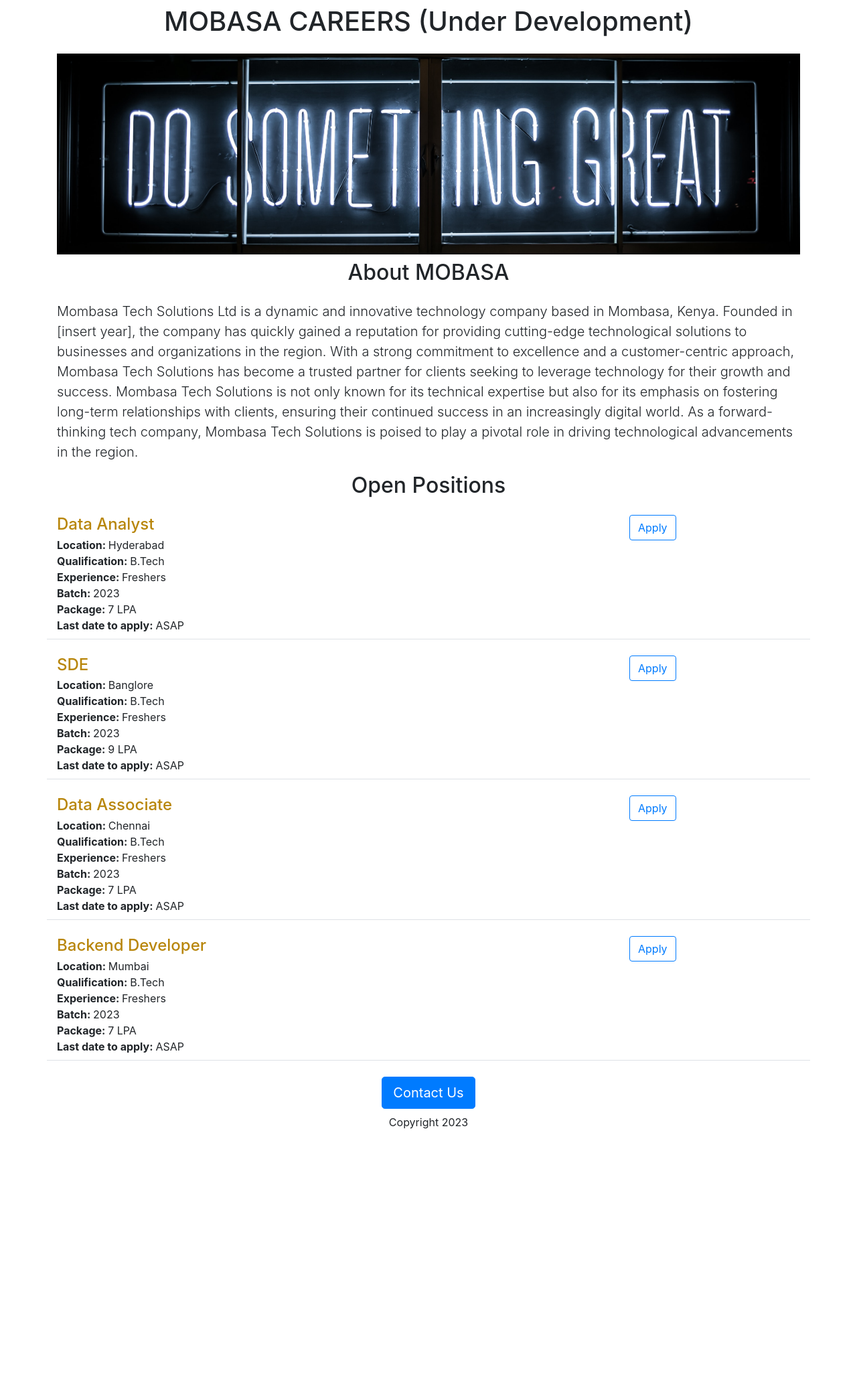
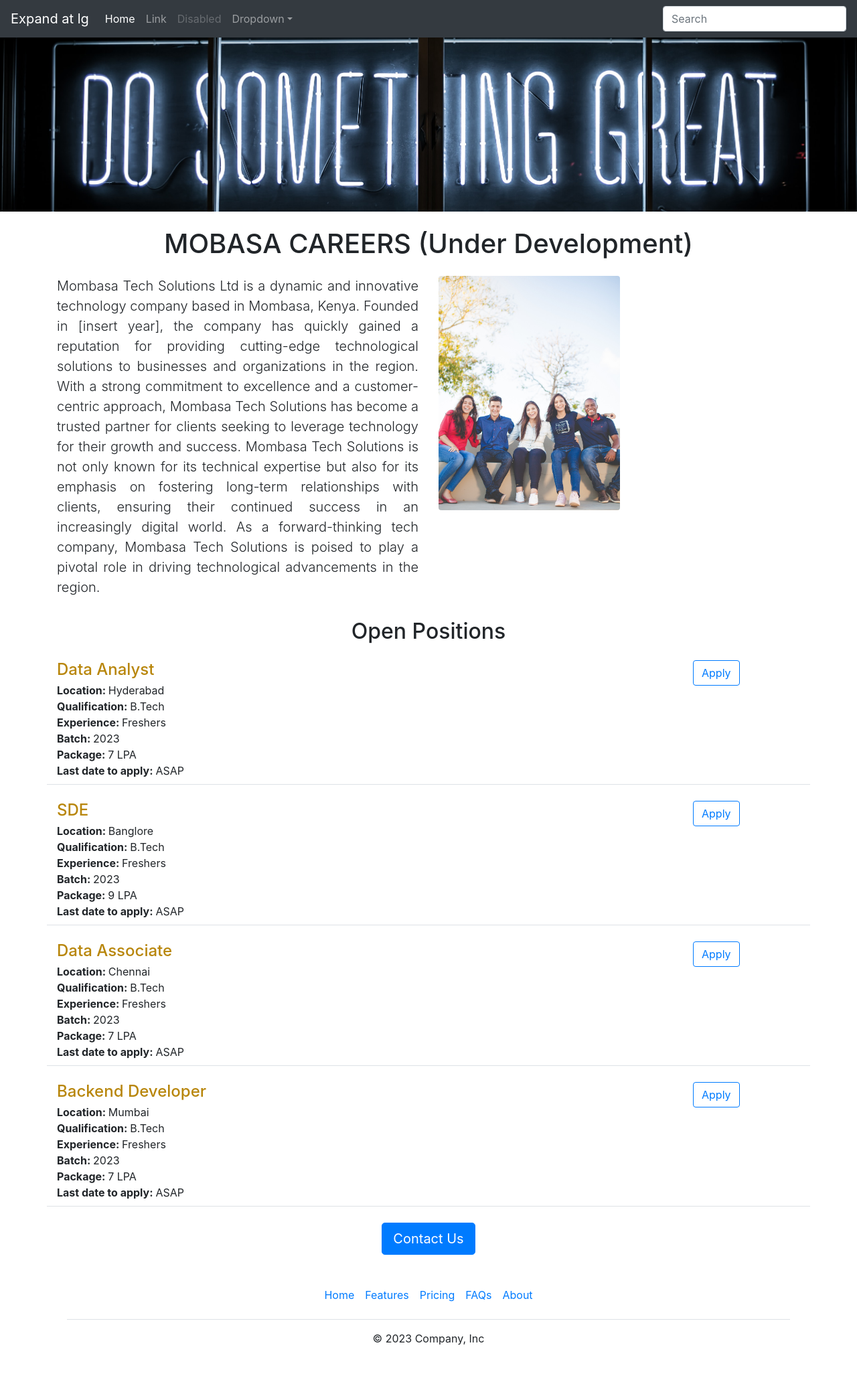
Before and after one commit to MkMOHINUDDIN/latest-job-updates, a Flask app: page / in a window 1280 px wide. Shown: the whole page at 67% size. Before the commit the page ends 1686 px from the top, so only its background shows below. Run offline with Flask 2, Linux system fonts and the light colour scheme.

Commit message:
functioning added

```diff
--- /dev/null
+++ b/templates/footer.html
@@ -0,0 +1,12 @@
+<div class="container">
+    <footer class="py-3 my-4">
+      <ul class="nav justify-content-center border-bottom pb-3 mb-3">
+        <li class="nav-item"><a href="#" class="nav-link px-2 text-body-secondary">Home</a></li>
+        <li class="nav-item"><a href="#" class="nav-link px-2 text-body-secondary">Features</a></li>
+        <li class="nav-item"><a href="#" class="nav-link px-2 text-body-secondary">Pricing</a></li>
+        <li class="nav-item"><a href="#" class="nav-link px-2 text-body-secondary">FAQs</a></li>
+        <li class="nav-item"><a href="#" class="nav-link px-2 text-body-secondary">About</a></li>
+      </ul>
+      <p class="text-center text-body-secondary">&copy; 2023 Company, Inc</p>
+    </footer>
+  </div>
--- a/templates/index.html
+++ b/templates/index.html
@@ -7,21 +7,30 @@
         <title>Job Updates</title>
         <style>
             #banner{
-                height: 300px;
+                height: 260px;
                 width: 100%;
                 margin: 0 auto 0 auto;
                 object-fit: cover;
+                margin-bottom: 16px;
             }
         </style>
 
     </head>
     <body>
+        {% include 'nav.html' %}
+        <img id = 'banner' class="img-fluid" src='/static/banner3.jpg'>
         <div class="container">
             <h1 class="text-center mt-2 mb-4">{{company_name}} CAREERS (Under Development) </h1>
-            <img id = 'banner' class="img-fluid" src='/static/banner3.jpg'>
-            <h2 class="text-center mt-2 mb-4">About MOBASA</h2>
-            <p class="lead">Mombasa Tech Solutions Ltd is a dynamic and innovative technology company based in Mombasa, Kenya. Founded in [insert year], the company has quickly gained a reputation for providing cutting-edge technological solutions to businesses and organizations in the region. With a strong commitment to excellence and a customer-centric approach, Mombasa Tech Solutions has become a trusted partner for clients seeking to leverage technology for their growth and success.
+            <div class="row" style="margin-bottom: 16px;">
+                <div class="col-md-6">
+                    <p class="lead text-justify">Mombasa Tech Solutions Ltd is a dynamic and innovative technology company based in Mombasa, Kenya. Founded in [insert year], the company has quickly gained a reputation for providing cutting-edge technological solutions to businesses and organizations in the region. With a strong commitment to excellence and a customer-centric approach, Mombasa Tech Solutions has become a trusted partner for clients seeking to leverage technology for their growth and success.
                         Mombasa Tech Solutions is not only known for its technical expertise but also for its emphasis on fostering long-term relationships with clients, ensuring their continued success in an increasingly digital world. As a forward-thinking tech company, Mombasa Tech Solutions is poised to play a pivotal role in driving technological advancements in the region.</p>
+                </div>
+                <div class="d-none d-md-block col-md-6">
+                    <img src="/static/naassom-azevedo-Q_Sei-TqSlc-unsplash.jpg" style="height: 350px; border-radius: 4px;">
+                </div>
+            </div>
+
 
             <h2 class="text-center mt-2 mb-4">Open Positions</h2>
             <p>
@@ -34,9 +43,9 @@
             </p>
             <div class="text-center">
                 <button class="btn btn-primary btn-lg">Contact Us</button>
-                    <p class="mt-2 mb-4">Copyright 2023</p>
             </div>
 
+            {% include 'footer.html' %}
         </div>
     </body>
 </html>
--- a/templates/jobitems.html
+++ b/templates/jobitems.html
@@ -1,5 +1,5 @@
 <div class="mb-4 border-bottom row" style="padding-bottom: 8px;">
-    <div class="col-9">
+    <div class="col-10">
         <h4 style="color:darkgoldenrod; margin-bottom: 4px;">{{job['title']}}</h4>
         <div><b>Location: </b>
             {{job['Location']|safe}}
@@ -24,8 +24,8 @@
         </div>
         {%endif%}
     </div>
-    <div class="col-3">
-        <button type="button" class="btn btn-outline-primary">Apply</button>
+    <div class="col-2 padding-right:16px">
+        <a href="mailto:maniyarmohinuddin@gmail.com?subject=Application%20for%20{{job['title']}}%20at%20{{company_name}}" type="button" class="btn btn-outline-primary">Apply</a>
     </div>
 
 </div>
--- /dev/null
+++ b/templates/nav.html
@@ -0,0 +1,32 @@
+<nav class="navbar navbar-expand-lg navbar-dark fixed-top bg-dark shadow">
+    <a class="navbar-brand" href="#">Expand at lg</a>
+    <button class="navbar-toggler" type="button" data-toggle="collapse" data-target="#navbarsExample05" aria-controls="navbarsExample05" aria-expanded="false" aria-label="Toggle navigation">
+      <span class="navbar-toggler-icon"></span>
+    </button>
+
+    <div class="collapse navbar-collapse" id="navbarsExample05">
+      <ul class="navbar-nav mr-auto">
+        <li class="nav-item active">
+          <a class="nav-link" href="#">Home <span class="sr-only">(current)</span></a>
+        </li>
+        <li class="nav-item">
+          <a class="nav-link" href="#">Link</a>
+        </li>
+        <li class="nav-item">
+          <a class="nav-link disabled">Disabled</a>
+        </li>
+        <li class="nav-item dropdown">
+          <a class="nav-link dropdown-toggle" href="#" data-toggle="dropdown" aria-expanded="false">Dropdown</a>
+          <div class="dropdown-menu">
+            <a class="dropdown-item" href="#">Action</a>
+            <a class="dropdown-item" href="#">Another action</a>
+            <a class="dropdown-item" href="#">Something else here</a>
+          </div>
+        </li>
+      </ul>
+      <form class="form-inline my-2 my-md-0">
+        <input class="form-control" type="text" placeholder="Search">
+      </form>
+    </div>
+  </nav>
+  <nav style="height: 56px;"></nav>
```
Also changed, not shown: static/group.jpg (added), static/naassom-azevedo-Q_Sei-TqSlc-unsplash.jpg (added). Lines whose indentation alone changed are shown as unchanged.
